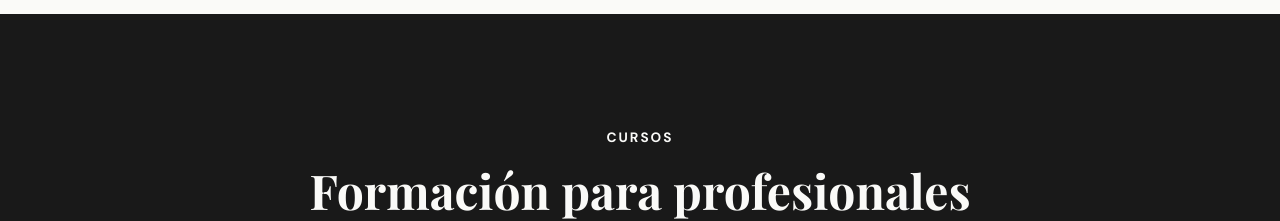
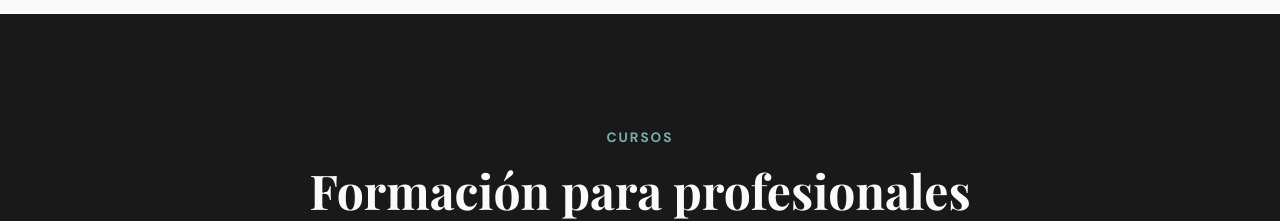
Before and after one commit to Facundoimhoff/PAGINAWEBDOC, a React (Vite) app: page / in a window 1280 px wide. Shown: the part 3640-3861 px from the top of the page. Built offline with nearby package versions, Linux system fonts and the light colour scheme.

Commit message:
cambio de color

```diff
--- a/src/components/CoursesSection.css
+++ b/src/components/CoursesSection.css
@@ -4,7 +4,10 @@
 }
 
 /* Título, subtítulo y textos fuera de los cards */
-.courses .section-tag,
+.courses .section-tag {
+  color: #7AAFA9;
+}
+
 .courses h2,
 .courses > p,
 .courses .section-header p {
```
